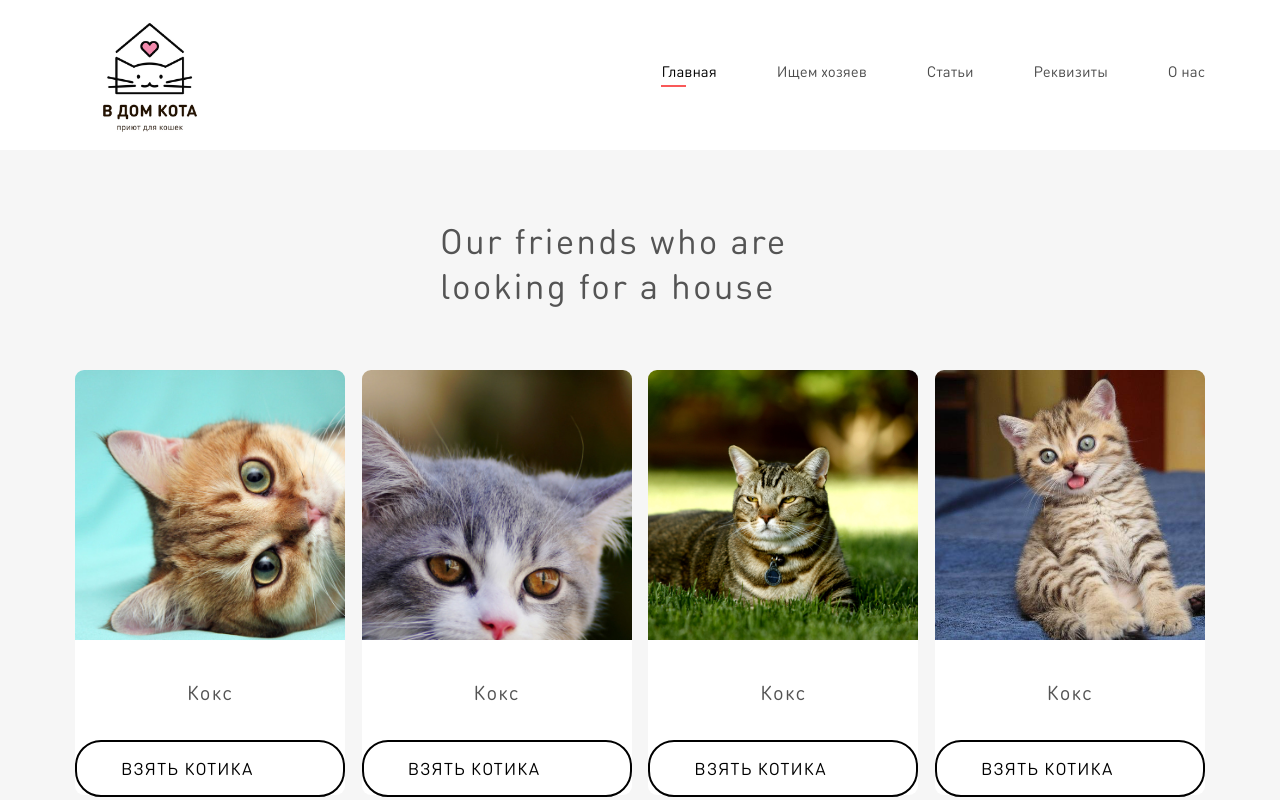
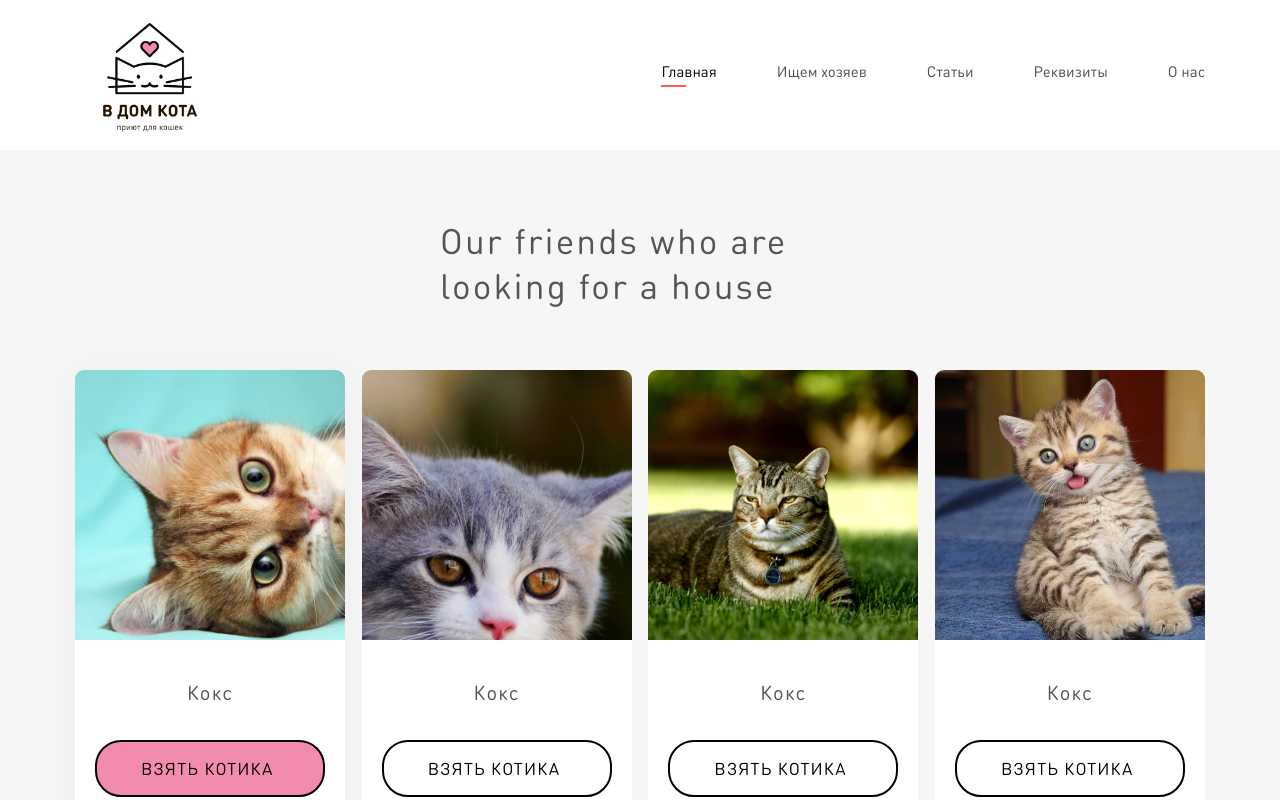
Before and after one commit to kivals/vdomkota_vue, a Vue app: page /find in a window 1280 px wide. In both pictures the pointer is over the element 210 px from the left and 582 px from the top of the page. Shown: the top 800 px of the page. Built offline with nearby package versions, Linux system fonts and the light colour scheme; no server answers.

Commit message:
Make list of cats on Find page

```diff
--- a/src/components/AppCats.vue
+++ b/src/components/AppCats.vue
@@ -73,7 +73,7 @@ export default {
   cursor: pointer;
   margin-bottom: 20px;
   &:hover {
-    box-shadow: 0 14px 20px -15px rgba(0, 0, 0, 0.75);
+    box-shadow: 0px 2px 30px 5px rgba(13, 13, 13, 0.03);
     .cat-card__btn {
       background-color: $main-color;
     }
--- a/src/pages/Find.vue
+++ b/src/pages/Find.vue
@@ -68,8 +68,8 @@ export default {
   }
 }
 .cat-card {
+  cursor: pointer;
   border-radius: 9px;
-  max-height: 425px;
   background-color: #fff;
   &__img {
     border-top-left-radius: 9px;
@@ -90,7 +90,14 @@ export default {
     margin-bottom: 25px;
   }
   &__btn {
-    margin-bottom: 34px;
+    margin: 0 20px 34px 20px;
+  }
+
+  &:hover {
+    box-shadow: 0px 2px 30px 5px rgba(13, 13, 13, 0.03);
+    .cat-card__btn {
+      background-color: $main-color;
+    }
   }
 }
 </style>
```
